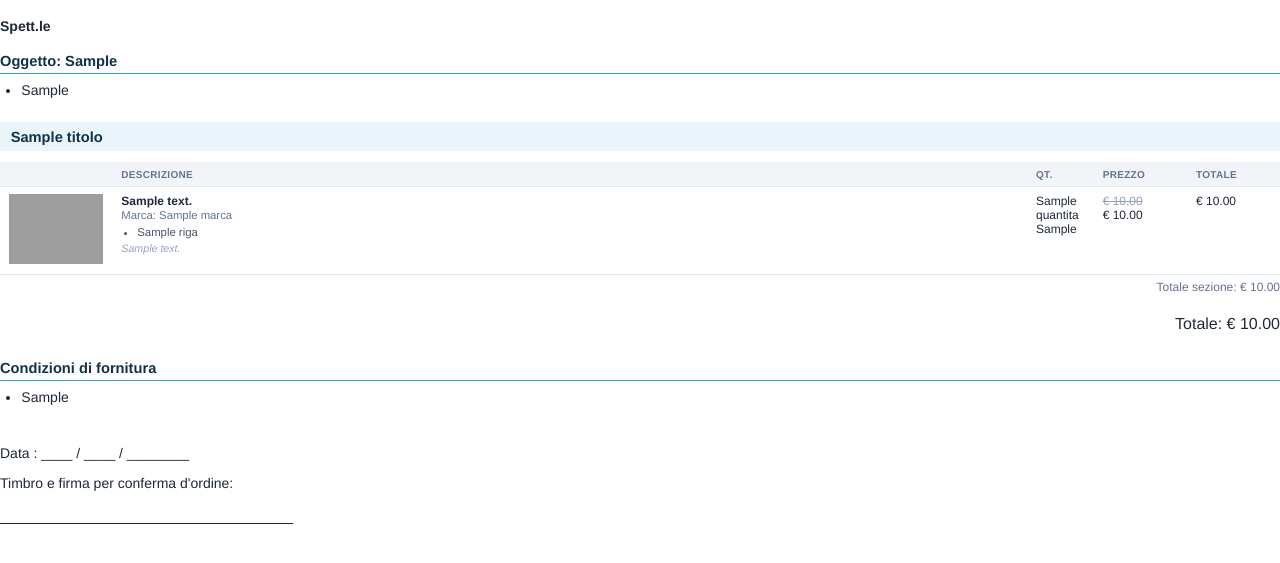
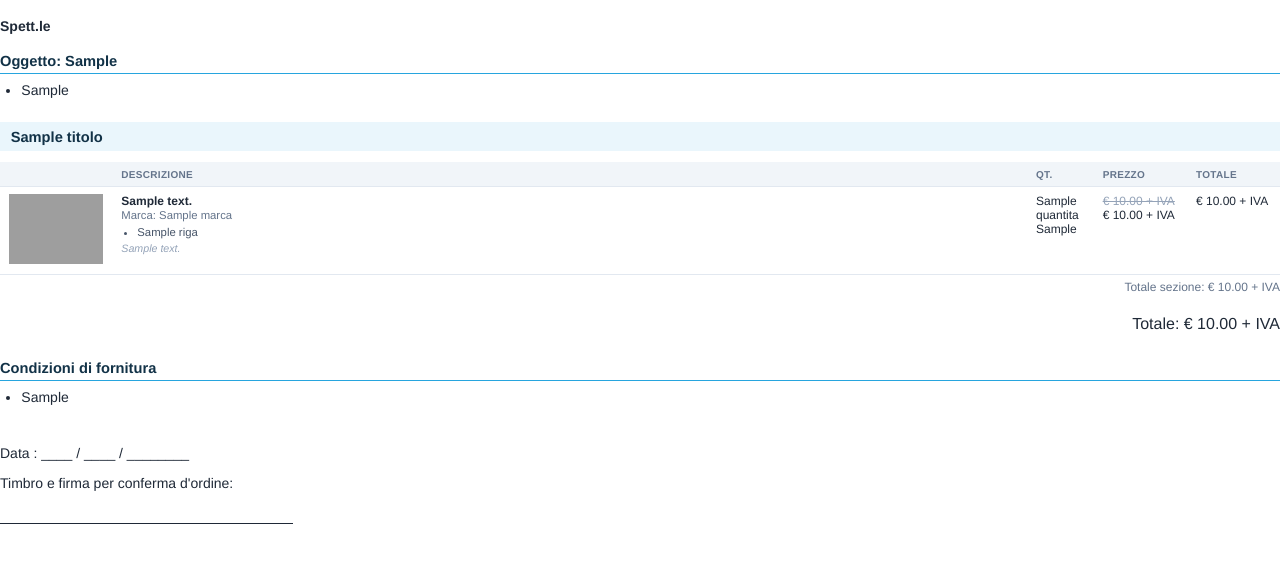
Before and after one commit to lomax73/FBOPreventivi, a Django app: template templates/preventivi/preventivo_pdf.html in a window 1280 px wide. Shown: the part 99-662 px from the top of the page. Run offline with Django 5.2, Linux system fonts and the light colour scheme; tables that the repository leaves empty hold one stand-in row (values such as "Sample post"); the template is opened without the code that fills it: values that come from a table or form of the project are taken from there, most other values are stand-ins (such as "Sample title", 1, 10 or a date in 2020); grey boxes marked "Sample" are stand-in pictures; grey boxes are pictures that could not be loaded.

Commit message:
Aggiungi dicitura + IVA ai valori nel PDF

```diff
--- a/templates/preventivi/preventivo_pdf.html
+++ b/templates/preventivi/preventivo_pdf.html
@@ -131,29 +131,29 @@
                 <td>{{ voce.quantita }} {{ voce.unita_misura }}</td>
                 <td>
                     {% if voce.prezzo_scontato is not None %}
-                        <span class="prezzo-barrato">&euro; {{ voce.prezzo_unitario|floatformat:2 }}</span><br>
-                        &euro; {{ voce.prezzo_scontato|floatformat:2 }}
+                        <span class="prezzo-barrato">&euro; {{ voce.prezzo_unitario|floatformat:2 }} + IVA</span><br>
+                        &euro; {{ voce.prezzo_scontato|floatformat:2 }} + IVA
                     {% else %}
-                        &euro; {{ voce.prezzo_unitario|floatformat:2 }}
+                        &euro; {{ voce.prezzo_unitario|floatformat:2 }} + IVA
                     {% endif %}
                 </td>
                 <td>
                     {% if voce.escluso_da_totale %}
                         <span class="escluso">escluso</span>
                     {% else %}
-                        &euro; {{ voce.totale_riga|floatformat:2 }}
+                        &euro; {{ voce.totale_riga|floatformat:2 }} + IVA
                     {% endif %}
                 </td>
             </tr>
             {% endfor %}
         </tbody>
     </table>
-    <p class="totale-sezione">Totale sezione: &euro; {{ sezione.totale|floatformat:2 }}</p>
+    <p class="totale-sezione">Totale sezione: &euro; {{ sezione.totale|floatformat:2 }} + IVA</p>
 </div>
 {% endif %}
 {% endfor %}
 
-<div class="totale">Totale: &euro; {{ preventivo.totale|floatformat:2 }}</div>
+<div class="totale">Totale: &euro; {{ preventivo.totale|floatformat:2 }} + IVA</div>
 
 <div class="condizioni">
     <h2>Condizioni di fornitura</h2>
```
